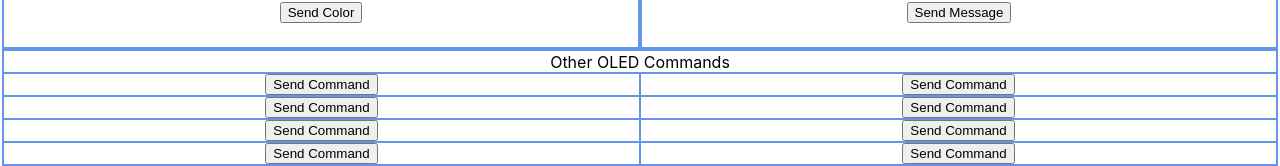
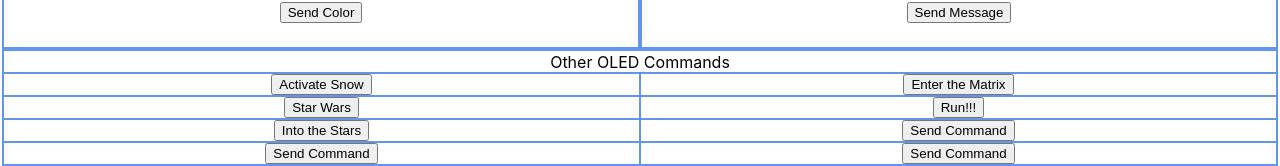
Before and after one commit to ManliestBen/pi-api-front-end, a React (Create React App) app: page / in a window 1280 px wide. Shown: the part 906-1072 px from the top of the page. Built offline with nearby package versions, Linux system fonts and the light colour scheme.

Commit message:
add new buttons/functionality

```diff
--- a/src/App.js
+++ b/src/App.js
@@ -15,6 +15,31 @@ function App() {
 
   const handleSendOLEDMessage = async () => {
     const status = await apiService.sendOLEDMessage({'message': message})
+    if (status === 503) displayBusyDeviceMessage()
+  }
+
+  const handleSnow = async () => {
+    const status = await apiService.tvSnow()
+    if (status === 503) displayBusyDeviceMessage()
+  }
+
+  const handleStarWars = async () => {
+    const status = await apiService.starWars()
+    if (status === 503) displayBusyDeviceMessage()
+  }
+
+  const handleMatrix = async () => {
+    const status = await apiService.matrix()
+    if (status === 503) displayBusyDeviceMessage()
+  }
+
+  const handleRunner = async () => {
+    const status = await apiService.runner()
+    if (status === 503) displayBusyDeviceMessage()
+  }
+
+  const handleStars = async () => {
+    const status = await apiService.starField()
     if (status === 503) displayBusyDeviceMessage()
   }
 
@@ -60,12 +85,22 @@ function App() {
     </div>
     <div className="oled-extra-commands">
       <div className="oled-extra-commands-header">Other OLED Commands</div>
-      <div className="oled-extra-command-button-1"><button>Send Command</button></div>
-      <div className="oled-extra-command-button-2"><button>Send Command</button></div>
-      <div className="oled-extra-command-button-3"><button>Send Command</button></div>
+      <div className="oled-extra-command-button-1">
+        <button  onClick={() => handleSnow()}>Activate Snow</button>
+      </div>
+      <div className="oled-extra-command-button-2">
+        <button onClick={() => handleStarWars()}>Star Wars</button>
+      </div>
+      <div className="oled-extra-command-button-3">
+        <button onClick={() => handleStars()}>Into the Stars</button>
+      </div>
       <div className="oled-extra-command-button-4"><button>Send Command</button></div>
-      <div className="oled-extra-command-button-5"><button>Send Command</button></div>
-      <div className="oled-extra-command-button-6"><button>Send Command</button></div>
+      <div className="oled-extra-command-button-5">
+        <button onClick={() => handleMatrix()}>Enter the Matrix</button>
+      </div>
+      <div className="oled-extra-command-button-6">
+        <button onClick={() => handleRunner()}>Run!!!</button>
+      </div>
       <div className="oled-extra-command-button-7"><button>Send Command</button></div>
       <div className="oled-extra-command-button-8"><button>Send Command</button></div>
     </div>
--- a/src/services/api-calls.js
+++ b/src/services/api-calls.js
@@ -18,7 +18,39 @@ async function sendOLEDMessage(message) {
   return res.status
 }
 
+async function runner() {
+  const res = await fetch(`${BASE_URL}:5001/runner`)
+  return res.status
+}
+async function invaders() {
+  const res = await fetch(`${BASE_URL}:5001/invaders`)
+  return res.status
+}
+async function starField() {
+  const res = await fetch(`${BASE_URL}:5001/stars`)
+  return res.status
+}
+async function starWars() {
+  const res = await fetch(`${BASE_URL}:5001/starwars`)
+  return res.status
+}
+
+async function matrix() {
+  const res = await fetch(`${BASE_URL}:5001/matrix`)
+  return res.status
+}
+
+async function tvSnow() {
+  const res = await fetch(`${BASE_URL}:5001/snow`)
+  return res.status
+}
 export {
   sendRGBData,
-  sendOLEDMessage
+  sendOLEDMessage,
+  tvSnow,
+  starField,
+  runner,
+  invaders,
+  starWars,
+  matrix
 }
```
